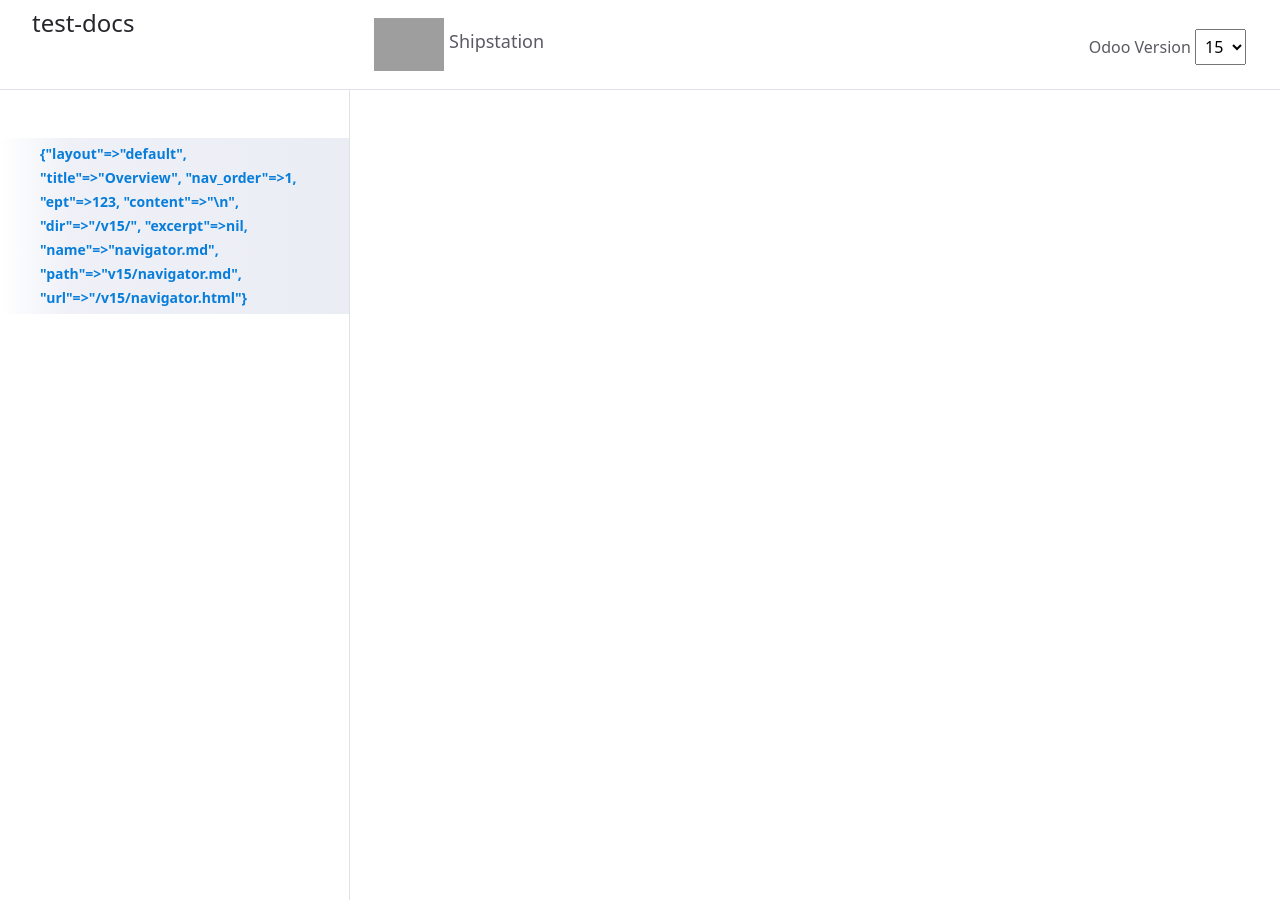
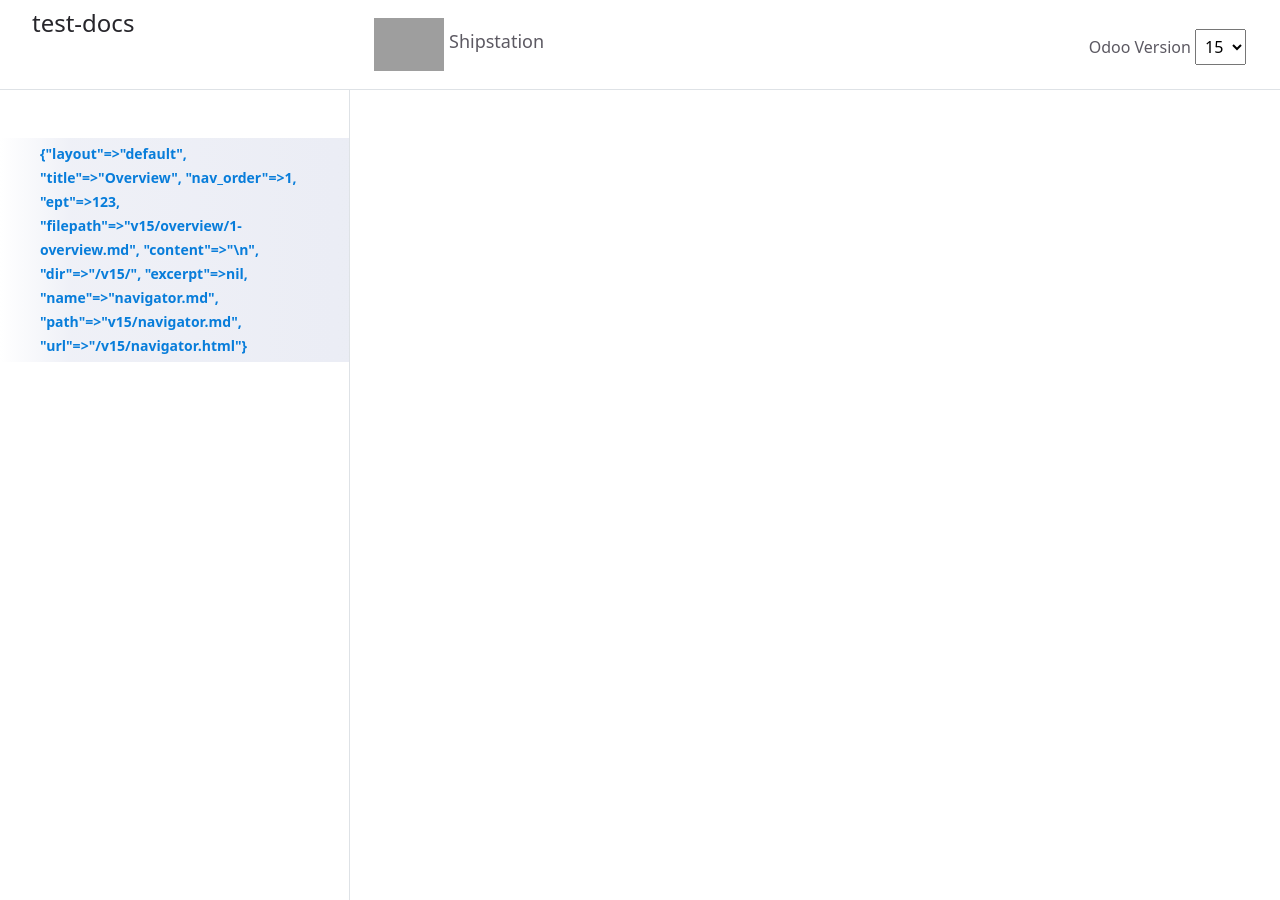
Before and after one commit to hemangb-emipro/test-docs, a Jekyll site: the page built from docs/v15/navigator.md, in a window 1280 px wide. Built offline with Jekyll 4.4.1, drawn with Linux system fonts in a browser that asks for light colours.

Commit message:
Update navigator.md

```diff
--- a/docs/v15/navigator.md
+++ b/docs/v15/navigator.md
@@ -3,4 +3,5 @@ layout: default
 title: Overview
 nav_order: 1
 ept: 123
+filepath: v15/overview/1-overview.md
 ---
```
